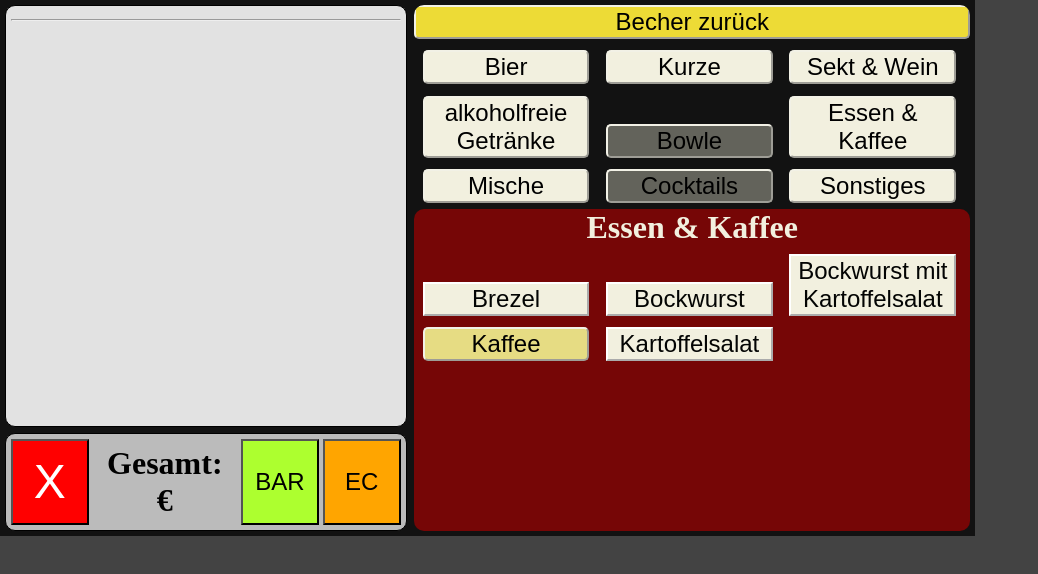
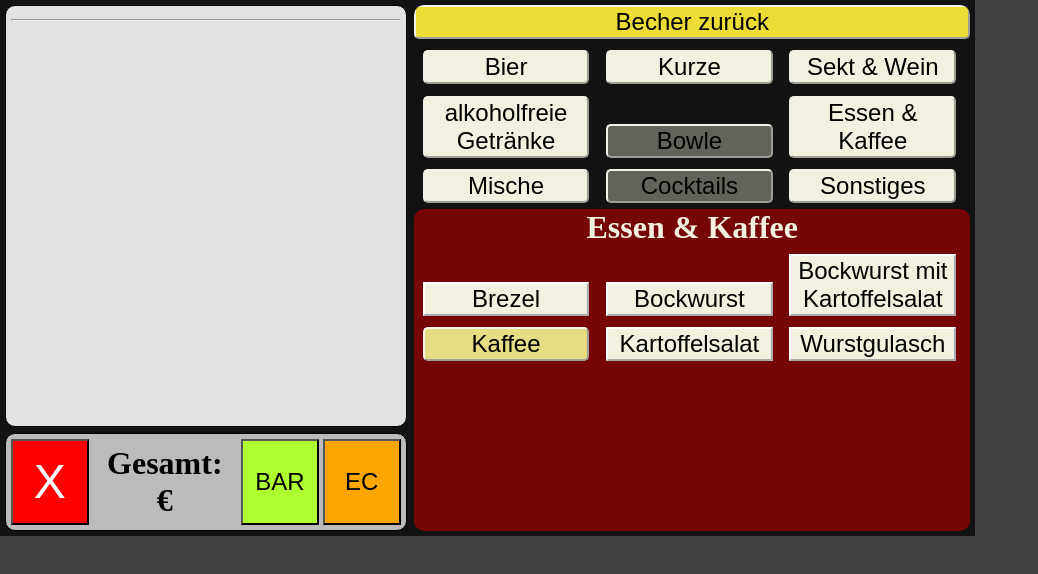
Before and after one commit to Hilde19/scc1980, an Angular app: page /start_annahme/essen in a window 1280 px wide. Shown: the top 574 px of the page, without its empty margins (0-1038 px from the left). Built offline with nearby package versions, Linux system fonts and the light colour scheme.

Commit message:
wurstgulasch ergänz

```diff
--- a/src/app/auswahl/essen/essen.component.html
+++ b/src/app/auswahl/essen/essen.component.html
@@ -18,6 +18,10 @@
                 [preis] = "'2.00'"
                 [pfand] = "false">
 </app-getraenk>
+<app-getraenk   [getraenk] = "'Wurstgulasch'"
+                [preis] = "'4.00'"
+                [pfand] = "false">
+</app-getraenk>
 
 <!-- <button class="unterkategorie" [routerLink]="['bockwurst']">Bockwurst</button> -->
 
```
Also changed, not shown: 4 other files (tests, documents, lock files or other folders).
